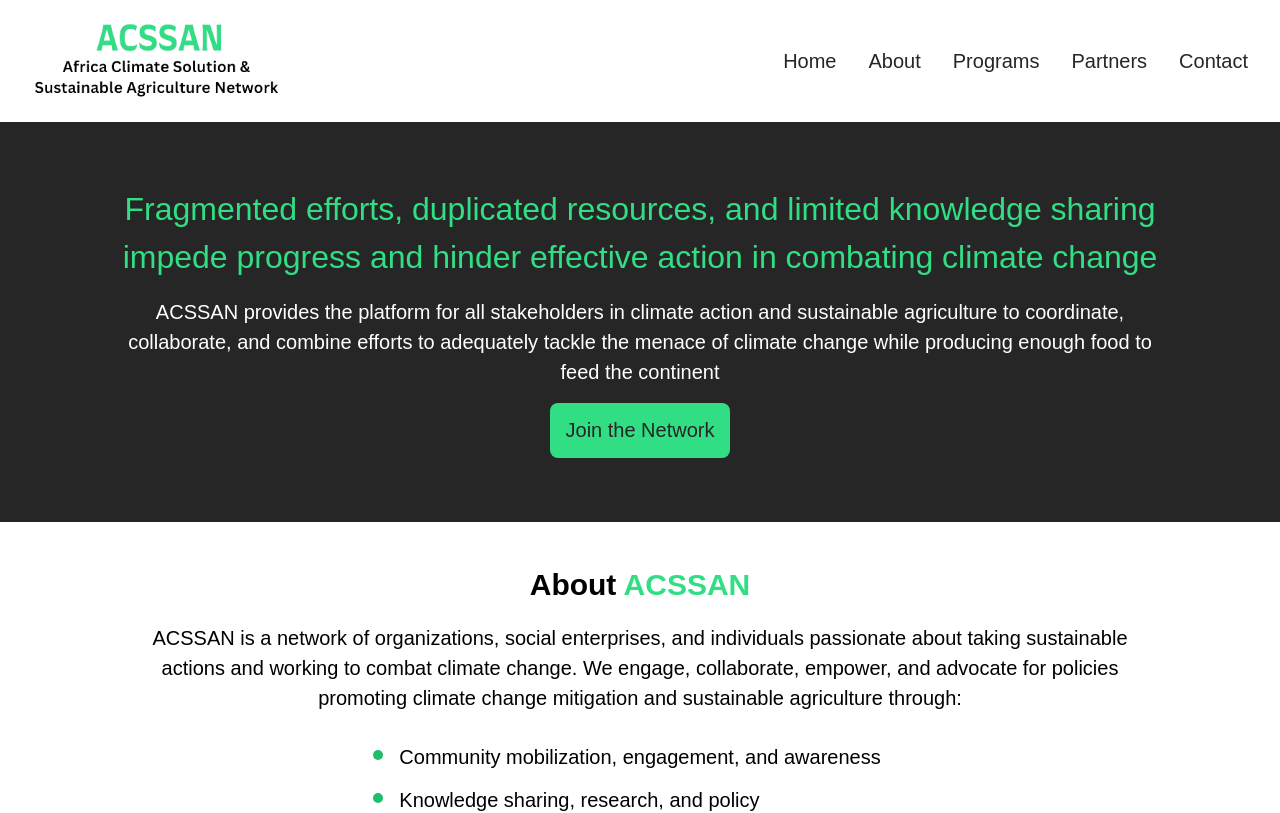
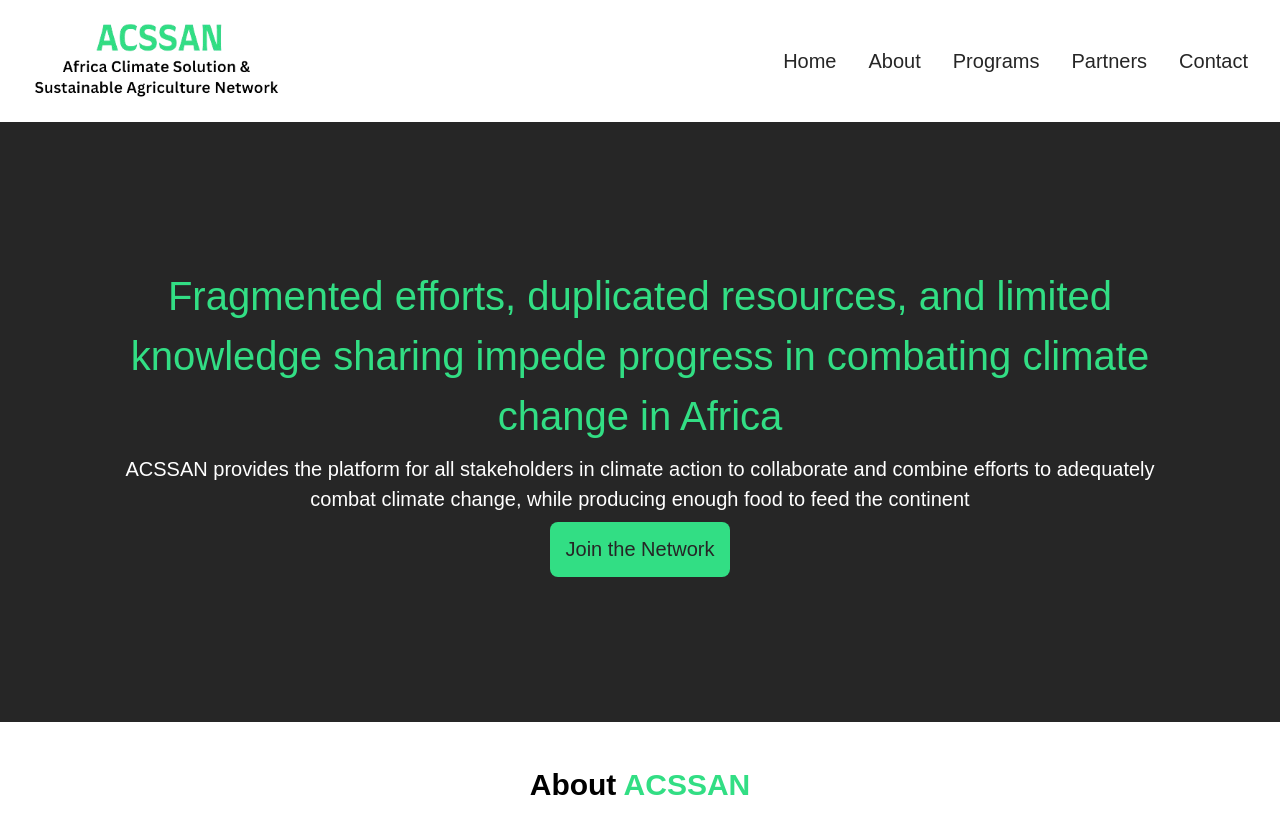
Before and after one commit to AmoroBG/sateconsult-website, a React (Vite) app: page / in a window 1280 px wide. Shown: the top 813 px of the page. Built offline with nearby package versions, Linux system fonts and the light colour scheme.

Commit message:
Modify the hero text

```diff
--- a/src/components/Hero.jsx
+++ b/src/components/Hero.jsx
@@ -6,14 +6,13 @@ const Hero = ({ home }) => {
       {/* <h1>Africa Climate Solution & Sustainable Agriculture Network</h1> */}
       <p className="text-lg">
         Fragmented efforts, duplicated resources, and limited knowledge sharing
-        impede progress and hinder effective action in combating climate change
+        impede progress in combating climate change in Africa
       </p>
 
       <p>
-        ACSSAN provides the platform for all stakeholders in climate action and
-        sustainable agriculture to coordinate, collaborate, and combine efforts
-        to adequately tackle the menace of climate change while producing enough
-        food to feed the continent
+        ACSSAN provides the platform for all stakeholders in climate action to
+        collaborate and combine efforts to adequately combat climate change,
+        while producing enough food to feed the continent
       </p>
       <button>Join the Network</button>
     </section>
--- a/src/index.css
+++ b/src/index.css
@@ -65,7 +65,7 @@ img{
 }
 
 .text-lg{
-  font-size: 2rem;
+  font-size: 2.5rem;
   color: #32de84;
 
 }
@@ -102,21 +102,25 @@ nav a{
 
 /* Hero Section */
 section.hero{
+  min-height: 75vh;
   background-color: #262626;
   color: white;
 
 }
 
 section.hero, section.about{
-  min-height: 50vh;
     display: flex;
-    gap: 1rem;
+    gap: 0.5rem;
     flex-direction: column;
     justify-content: center;
     align-items: center;
     text-align: center;
 }
 /* About Section */
+section.about{
+  min-height: 50vh;
+}
+
 section.about ul{
   text-align: justify;
 }
```
